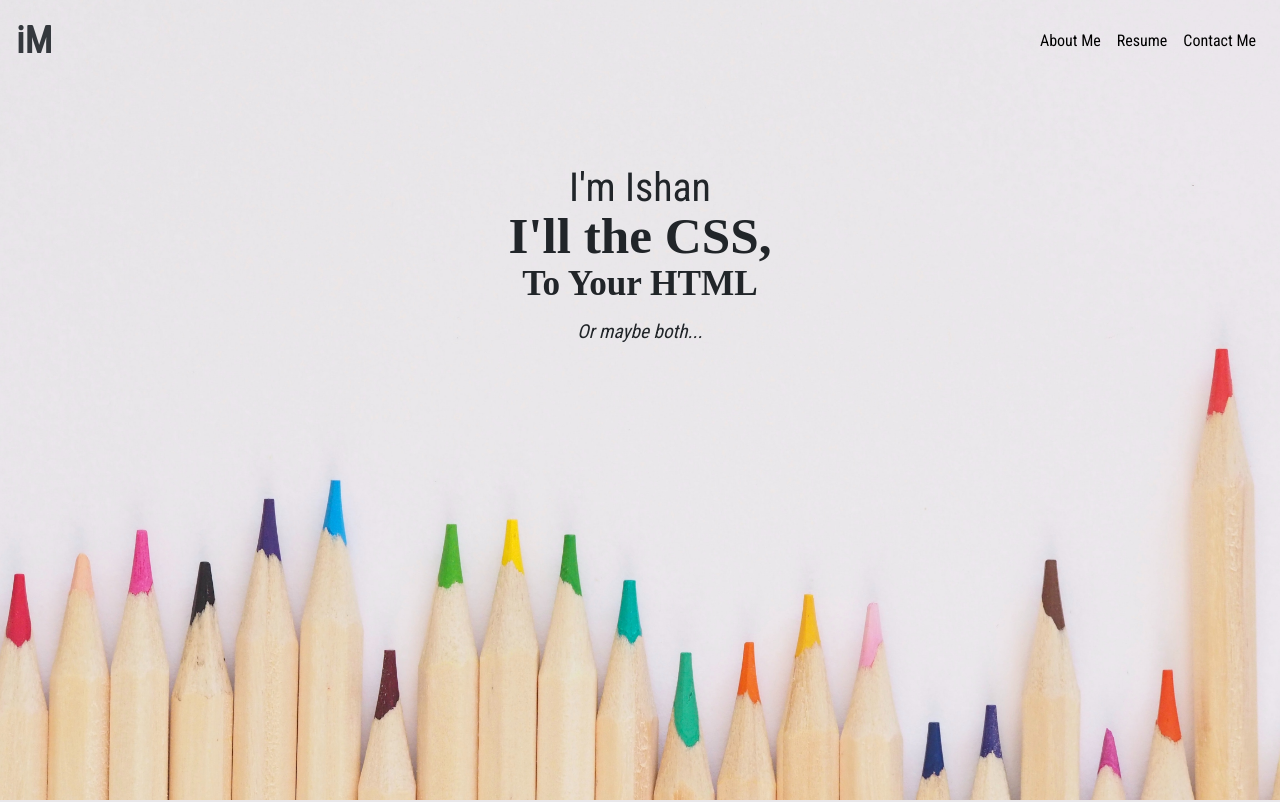
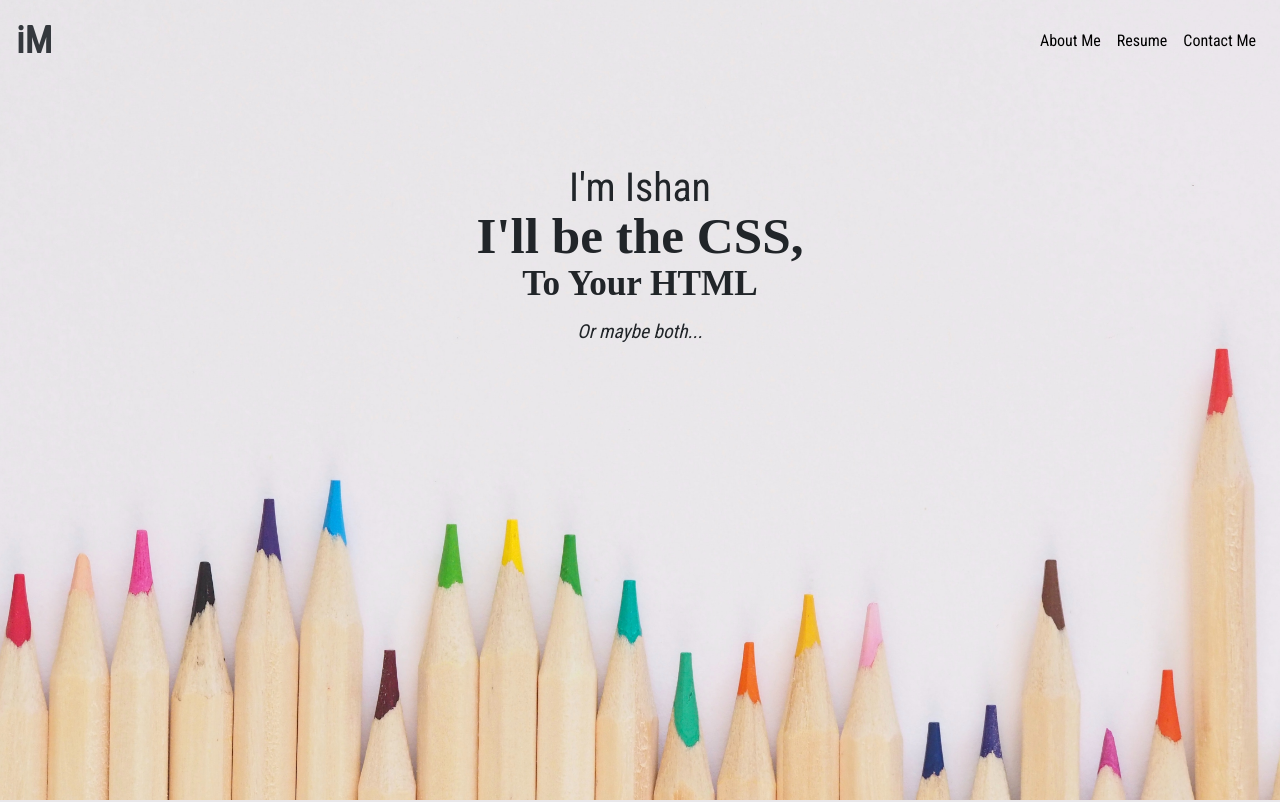
Before and after one commit to ishaanmeena/ishaanmeena.github.io, a plain HTML site: page index.html in a window 1280 px wide. Shown: the top 802 px of the page. Drawn offline with nearby package versions, Linux system fonts and the light colour scheme; a web font is replaced by a local one.

Commit message:
Update index.html

```diff
--- a/index.html
+++ b/index.html
@@ -37,7 +37,7 @@
             <br>
             <br>
             <h1 class="front-text">I'm Ishan</h1>
-            <h1 class="front-text" id="front-text-lg">I'll the CSS,</h1>
+            <h1 class="front-text" id="front-text-lg">I'll be the CSS,</h1>
             <h2 class="front-text" id="front-text-under">To Your HTML</h2>
             <h6 class="front-text" id="front-text-small">Or maybe both...</h6>
           </div>
```
